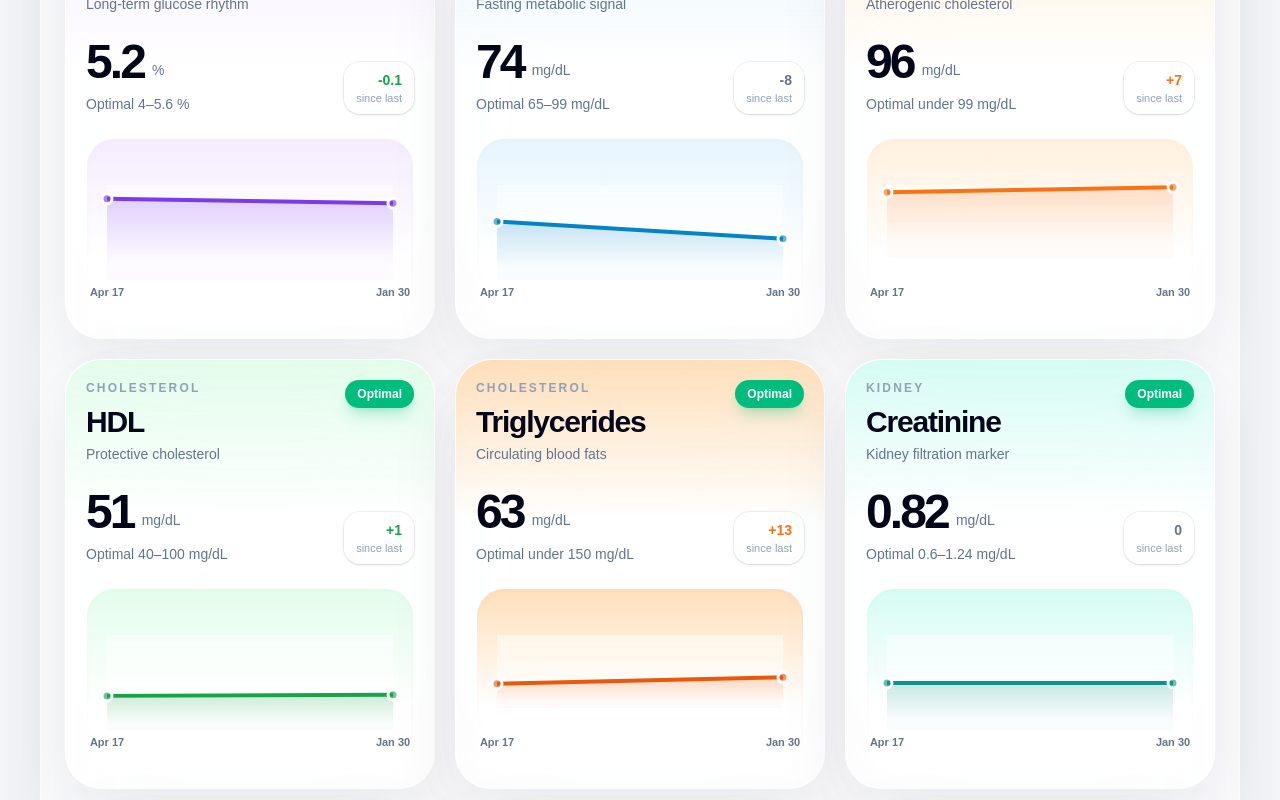
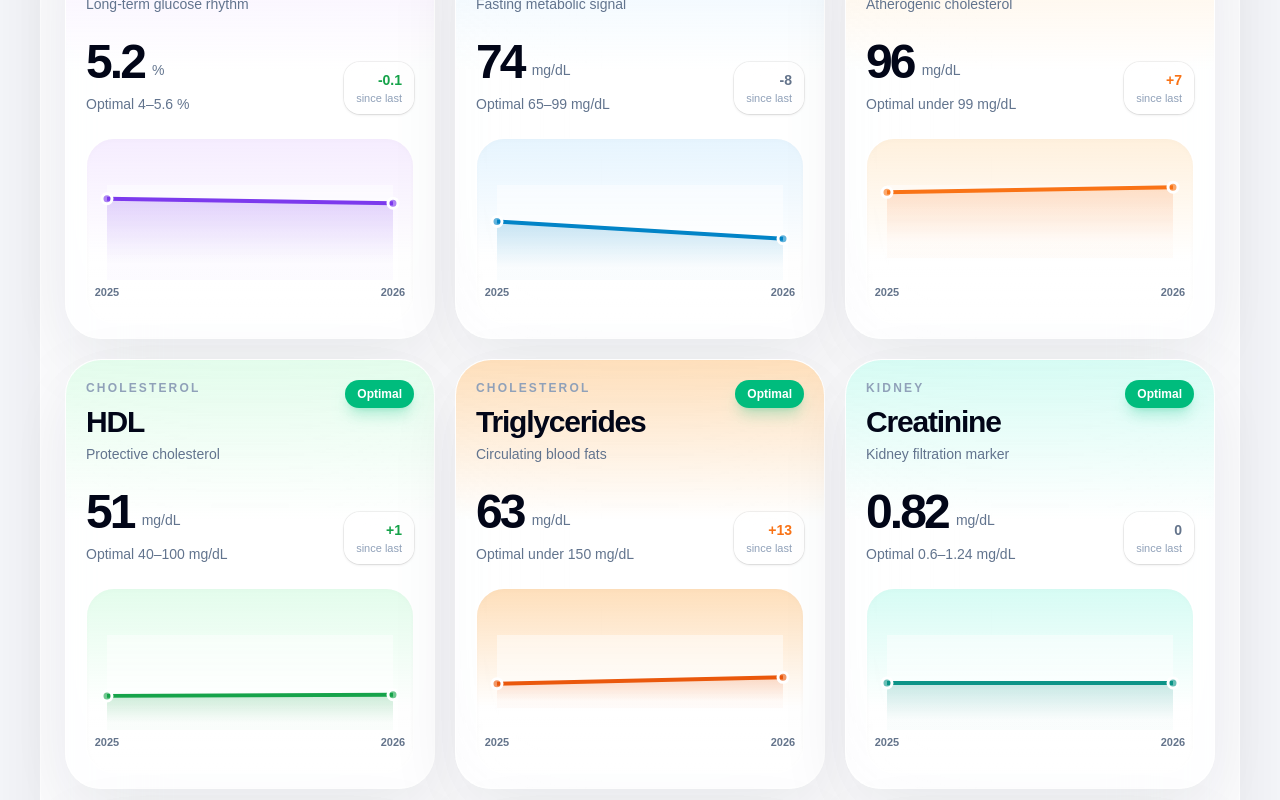
Before and after one commit to mariorodriguezjr/Health, a Next.js app: page / in a window 1280 px wide. Shown: the part 820-1620 px from the top of the page. Built offline with nearby package versions, Linux system fonts and the light colour scheme.

Commit message:
Update chart dates to yearly view

```diff
--- a/app/page.tsx
+++ b/app/page.tsx
@@ -135,10 +135,7 @@ const markerDesign: Record<
 };
 
 function formatDate(date: string) {
-  return new Date(date).toLocaleDateString("en-US", {
-    month: "short",
-    day: "numeric",
-  });
+  return new Date(date).getFullYear().toString();
 }
 
 function formatFullDate(date: string) {
```
